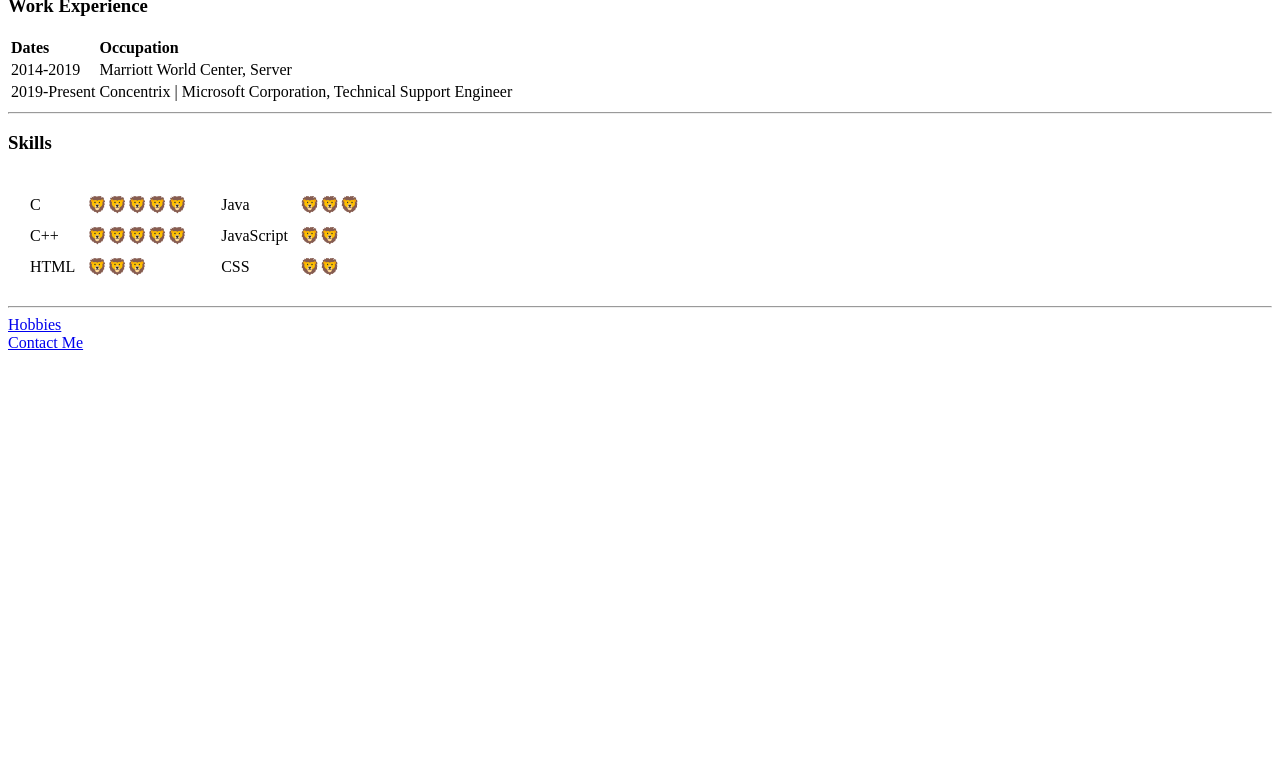
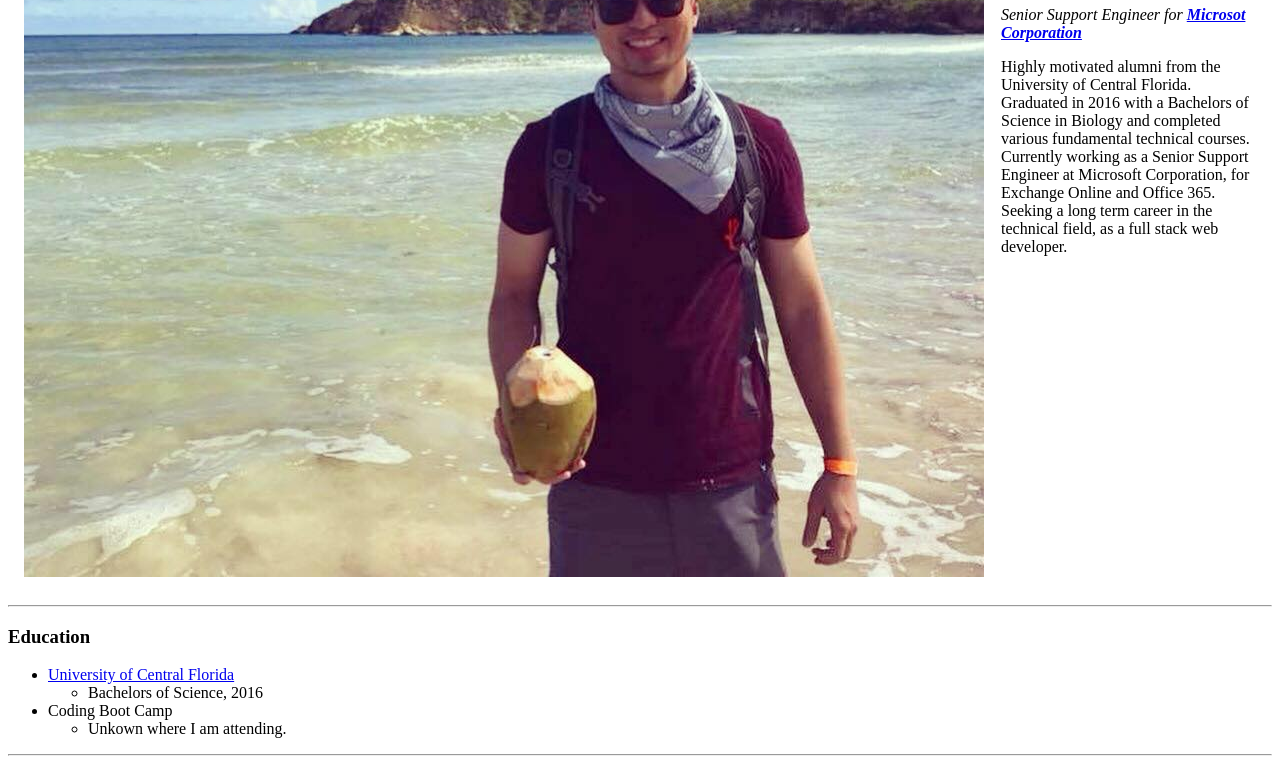
Before and after one commit to LYoung07/cv, a plain HTML site: page index.html in a window 1280 px wide. Shown: the part 407-1179 px from the top of the page. Before the commit the page ends 800 px from the top, so only its background shows below. Drawn offline with Linux system fonts and the light colour scheme.

Commit message:
Update index.html

```diff
--- a/index.html
+++ b/index.html
@@ -14,7 +14,7 @@
   <table cellspacing="15">
     <tr>
       <td>
-        <img src="Images/Me.jpg" alt="Photo of Lester Young" />
+        <img src="Me.jpg" alt="Photo of Lester Young" />
       </td>
       <td>
         <h1>Lester Young</h1>
```
